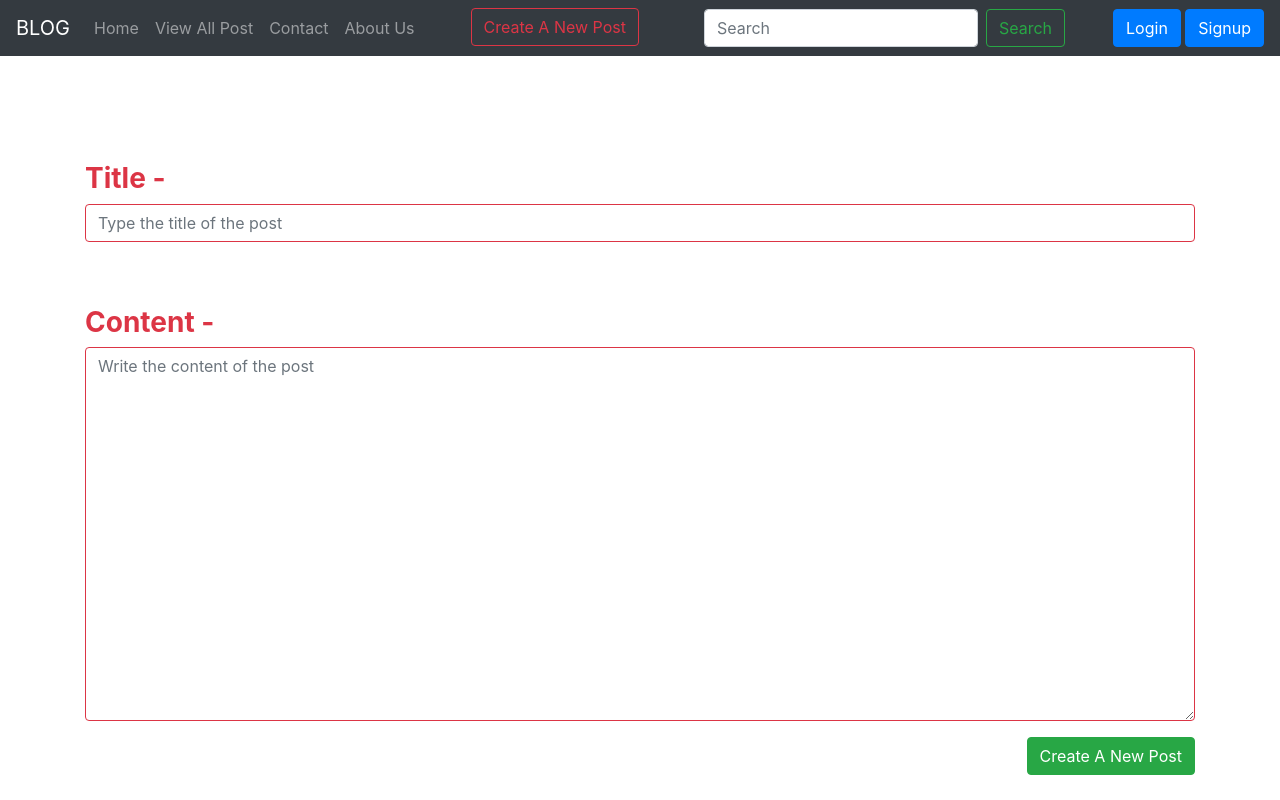
After one commit to santoshkpatro/blogsite-one, a Django app: page /blog/create_post/ in a window 1280 px wide. The commit adds this page. Run offline with Django 3.2, Linux system fonts and the light colour scheme; some libraries are stand-ins or nearby versions.

Commit message:
Create new post feature was added and some frontend designs were made

```diff
--- a/blog/models.py
+++ b/blog/models.py
@@ -8,7 +8,7 @@ class Post(models.Model):
     title = models.CharField(max_length=150)
     content = models.TextField()
     author = models.ForeignKey(User, on_delete=models.CASCADE, null=True)
-    timeStamp = models.DateTimeField(blank=True)
+    timeStamp = models.DateTimeField(auto_now_add=True)
 
     def __str__(self):
         return self.title + ' by ' + self.author.first_name
--- a/blog/urls.py
+++ b/blog/urls.py
@@ -5,4 +5,5 @@ urlpatterns = [
     path('', views.blog_view, name='blog_view'),
     path('<int:sl_no>/', views.blogPost, name='blogPost'),
     path('<int:sl_no>/user_comment/', views.user_comment, name='user_comment'),
+    path('create_post/', views.create_post, name='create_post')
 ]
--- a/blog/views.py
+++ b/blog/views.py
@@ -39,3 +39,22 @@ def user_comment(request, sl_no):
         messages.warning(request, "Please login to comment")
 
     return redirect(f'/blog/{sl_no}')
+
+
+def create_post(request):
+    if request.user.is_authenticated:
+        if request.method == 'POST':
+            title = request.POST['title']
+            content = request.POST['textarea']
+            if len(title)>5:
+                if len(content)>25:
+                    new_post = Post(title=title, content=content, author=request.user)
+                    new_post.save()
+                    return redirect(f'/blog/{new_post.sno}')
+                else:
+                    messages.warning(request, "Please enter a valid size of content for your post...")
+            else:
+                messages.warning(request, "Please enter a valid size title!!")
+    else:
+        messages.warning(request, "Please login to write a post!!!")
+    return render(request, 'blog/create_post.html')
--- a/templates/base.html
+++ b/templates/base.html
@@ -10,12 +10,6 @@
   <link rel="stylesheet" href="https://stackpath.bootstrapcdn.com/bootstrap/4.4.1/css/bootstrap.min.css"
     integrity="sha384-Vkoo8x4CGsO3+Hhxv8T/Q5PaXtkKtu6ug5TOeNV6gBiFeWPGFN9MuhOf23Q9Ifjh" crossorigin="anonymous" />
 
-  <style>
-    .custom-footer{
-      background-color: cyan;
-    }
-  </style>
-
   <title>
     {% block title %} {% endblock title %}
   </title>
@@ -23,7 +17,7 @@
 
 <body>
   <!-- navbar -->
-  <nav class="navbar navbar-expand-lg navbar-dark bg-dark">
+  <nav class="navbar fixed-top navbar-expand-lg navbar-dark bg-dark">
     <a class="navbar-brand" href="#">BLOG</a>
     <button class="navbar-toggler" type="button" data-toggle="collapse" data-target="#navbarSupportedContent"
       aria-controls="navbarSupportedContent" aria-expanded="false" aria-label="Toggle navigation">
@@ -44,7 +38,11 @@
         <li class="nav-item {% block aboutactive %}{% endblock aboutactive %}">
           <a class="nav-link" href="/about">About Us</a>
         </li>
+        <li class="nav-item">
+          <a href="/blog/create_post/"><button type="button" class="btn btn-outline-danger ml-5">Create A New Post</button></a>
+        </li>
       </ul>
+
       <form method="GET" action="/search/" class="form-inline my-2 my-lg-0">
         <input class="form-control mr-sm-2" type="search" name="search" id="search" placeholder="Search"
           aria-label="Search" />
--- /dev/null
+++ b/templates/blog/create_post.html
@@ -0,0 +1,30 @@
+{% extends 'base.html' %}
+
+{% block title %}
+Create A Post
+{% endblock title %}
+
+{% block body %}
+
+<div>
+<br>
+<br>
+
+<div class="container my-5">
+    <form action="#" method="POST">
+        {% csrf_token %}
+        <div class="form-group">
+          <h3 class="text-danger font-weight-bold">Title -</h3>
+          <input type="text" class="form-control border border-danger" name="title" id="title" placeholder="Type the title of the post">
+        </div>
+        <br>
+        <br>
+        <div class="form-group">
+            <h3 class="text-danger font-weight-bold">Content -</h3>
+          <textarea class="form-control border border-danger" name="textarea" id="textarea" rows="15" placeholder="Write the content of the post"></textarea>
+        </div>
+        <button class="btn btn-success float-right">Create A New Post</button>
+    </form>
+</div>
+
+{% endblock body %}
--- a/templates/home/home.html
+++ b/templates/home/home.html
@@ -19,7 +19,7 @@ active
 </div>
 
 <div class="container">
-<h1>Recent Post - </h1>
+<h1 class="text-danger">Recent Post - </h1>
 <br>
 <br>
 <!-- Example row of columns -->
@@ -28,7 +28,7 @@ active
     <div class="col-md-4">
     <h2>{{ post.title }}</h2>
     <p>{{ post.content|slice:":300" }}</p>
-    <p><a class="btn btn-secondary" href="#" role="button">View details »</a></p>
+    <p><a class="btn-sm btn-success" href="blog/{{ post.sno }}" role="button">View details »</a></p>
     </div>
     {% endfor %}
 </div>
```
Also changed, not shown: templates/blog/blogPost.html (+5 -3 lines), templates/blog/blog_view.html (+6 -4 lines), blog/migrations/0007_auto_20200511_1616.py (added).
